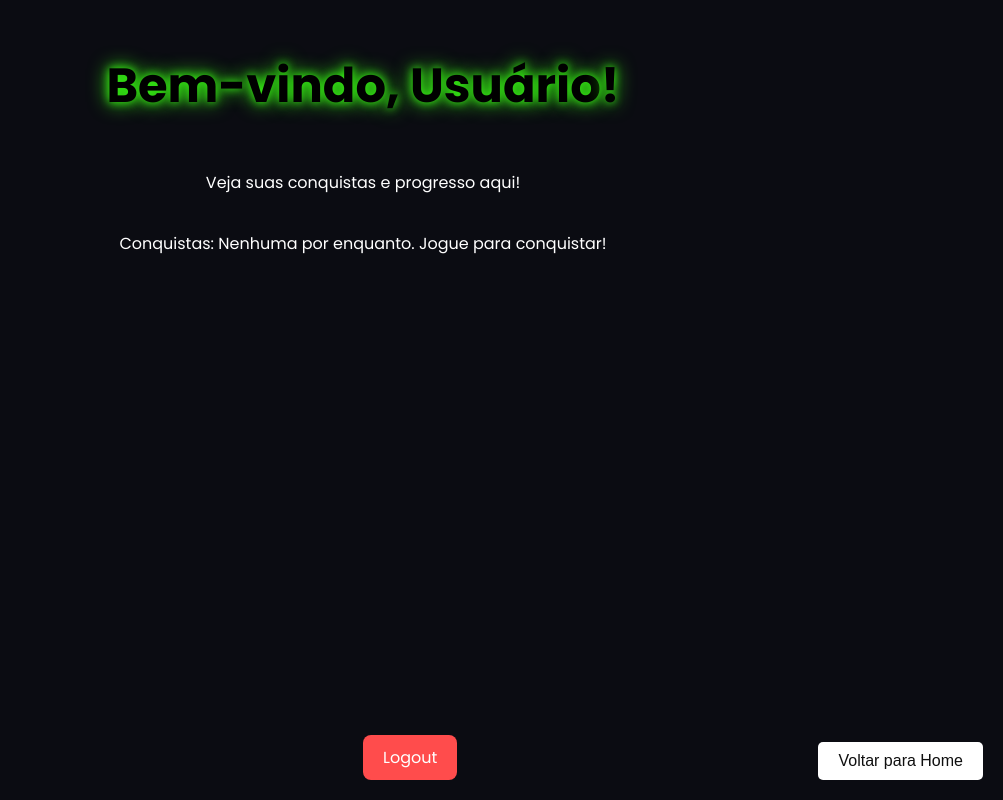
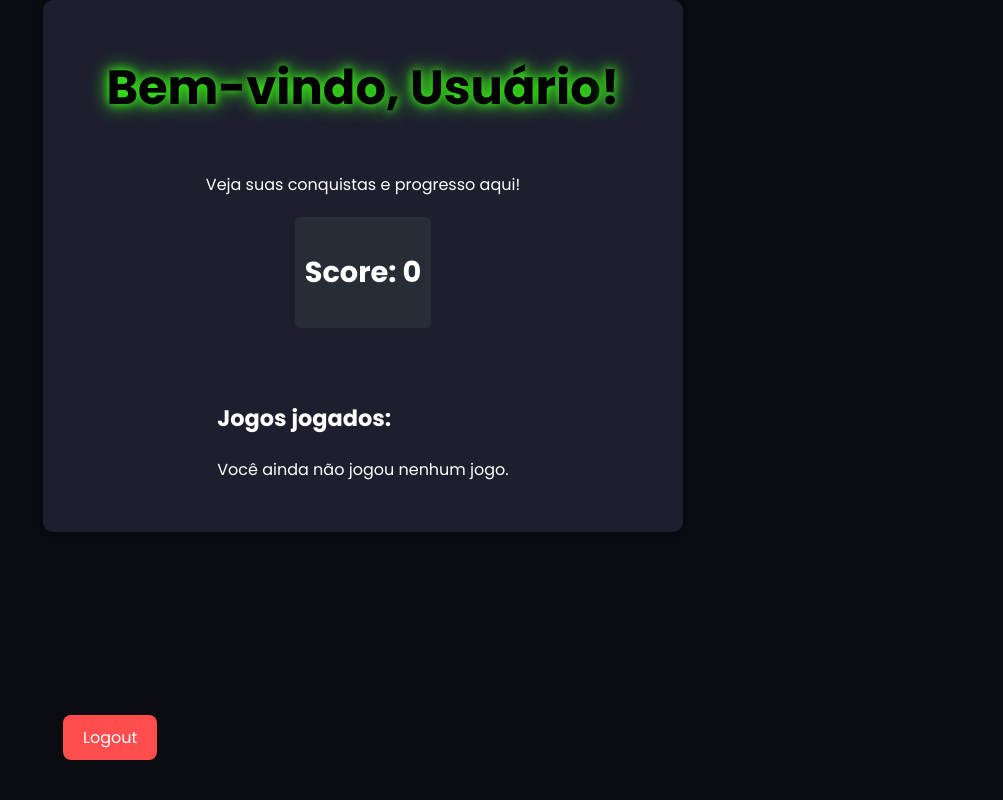
Before and after one commit to pedrolucas201/site-de-jogos, a React (Create React App) app: page /perfil in a window 1280 px wide. Shown: the whole page, without its empty margins (277-1280 px from the left). Built offline with nearby package versions, Linux system fonts and the light colour scheme; no server answers.

Commit message:
feat: register time played at each game

```diff
--- a/src/components/GamePage.tsx
+++ b/src/components/GamePage.tsx
@@ -1,25 +1,67 @@
-import React, { useEffect, useState } from 'react';
-import { useParams } from 'react-router-dom';
-import { Helmet } from 'react-helmet';
-import { games } from '../data/gamesData';
-import BackToHomeButton from './BackToHomeButton';
-import { auth } from '../firebaseConfig';
-import { updateUserScore } from '../services/userService';
+import React, { useEffect, useState } from "react";
+import { useParams } from "react-router-dom";
+import { Helmet } from "react-helmet";
+import { games } from "../data/gamesData";
+import BackToHomeButton from "./BackToHomeButton";
+import { auth, firestore } from "../firebaseConfig";
+import { updateUserScore } from "../services/userService";
+import { doc, onSnapshot, setDoc, getDoc } from "firebase/firestore";
 
 const GamePage: React.FC = () => {
   const { gameId } = useParams<{ gameId: string }>();
-  const game = games.find(g => g.id === gameId);
-
+  const game = games.find((g) => g.id === gameId);
   const [score, setScore] = useState<number>(0);
+  const [playtime, setPlaytime] = useState<number>(0);
 
   useEffect(() => {
-    if (auth.currentUser && game) {
-      // Exemplo de atualização de pontuação
-      const newScore = score + 10;
-      setScore(newScore);
-      updateUserScore(auth.currentUser.uid, newScore);
-    }
-  }, [score, game]);
+    if (!game || !auth.currentUser || !gameId) return;
+
+    const userId = auth.currentUser.uid;
+    const gameRef = doc(firestore, "users", userId, "games", gameId);
+
+    // Função para registrar o tempo de jogo
+    const recordPlaytime = async () => {
+      if (!userId || !gameId) {
+        console.error('User ID ou Game ID é indefinido.');
+        return;
+      }
+
+      try {
+        const docSnapshot = await getDoc(gameRef);
+        const currentTime = docSnapshot.exists() ? docSnapshot.data()?.playtime || 0 : 0;
+
+        console.log("Gravando jogo:", game.title); // Verifique o título do jogo
+
+        await setDoc(gameRef, {
+          name: game.title || "Título desconhecido", // Adicione um valor padrão para evitar problemas
+          playtime: currentTime + 1
+        }, { merge: true });
+      } catch (error) {
+        console.error('Erro ao atualizar o tempo de jogo:', error);
+      }
+    };
+
+    // Atualiza o tempo de jogo a cada minuto
+    const interval = setInterval(() => {
+      recordPlaytime();
+      setScore((prevScore) => {
+        const newScore = prevScore + 10;
+        updateUserScore(userId, newScore);
+        return newScore;
+      });
+    }, 60000);
+
+    const unsubscribe = onSnapshot(gameRef, (doc) => {
+      if (doc.exists()) {
+        setPlaytime(doc.data()?.playtime || 0);
+      }
+    });
+
+    return () => {
+      clearInterval(interval);
+      unsubscribe();
+    };
+  }, [game, gameId]);
 
   if (!game) {
     return <div>Jogo não encontrado</div>;
@@ -40,6 +82,8 @@ const GamePage: React.FC = () => {
         title={`Jogo: ${game.title}`}
       ></iframe>
       <BackToHomeButton />
+      <div>Tempo jogado: {playtime} minutos</div>
+      <div>Pontuação atual: {score}</div>
     </div>
   );
 };
--- a/src/components/Login.tsx
+++ b/src/components/Login.tsx
@@ -11,7 +11,24 @@ const Login: React.FC = () => {
   const [success, setSuccess] = useState<boolean>(false);
   const navigate = useNavigate();
 
+  const isEmailValid = (email: string) => {
+    const emailRegex = /^[^\s@]+@[^\s@]+\.[^\s@]+$/;
+    return emailRegex.test(email);
+  };
+
   const handleLogin = async () => {
+    // Verifica se o e-mail é válido
+    if (!isEmailValid(email)) {
+      setError('O e-mail fornecido não é válido.');
+      return;
+    }
+
+    // Verifica se a senha não está vazia
+    if (password.trim() === '') {
+      setError('A senha não pode estar vazia.');
+      return;
+    }
+
     try {
       const userCredential: UserCredential = await signInWithEmailAndPassword(auth, email, password);
       console.log('Logged in user:', userCredential.user);
--- a/src/components/Perfil.tsx
+++ b/src/components/Perfil.tsx
@@ -1,43 +1,68 @@
 import React, { useEffect, useState } from 'react';
-import { auth } from '../firebaseConfig'; // Importa o auth do Firebase
-import { useNavigate } from 'react-router-dom';
-import { signOut, onAuthStateChanged } from 'firebase/auth';
-import '../styles/styles.css'; // Adicionando um arquivo de estilo separado
-import BackToHomeButton from './BackToHomeButton';
+import { auth, firestore } from '../firebaseConfig';
+import { collection, doc, getDoc, getDocs } from 'firebase/firestore';
+import '../styles/styles.css'; // Certifique-se de ter o CSS importado
 
 const Perfil: React.FC = () => {
-  const navigate = useNavigate();
-  const [displayName, setDisplayName] = useState<string | null>(null); // Para o nome do usuário
+  const [score, setScore] = useState<number>(0);
+  const [gamesPlayed, setGamesPlayed] = useState<any[]>([]);
 
-  // Obtém o nome de usuário do Firebase
   useEffect(() => {
-    const unsubscribe = onAuthStateChanged(auth, (user) => {
-      if (user) {
-        setDisplayName(user.displayName);
+    const fetchUserData = async () => {
+      const userId = auth.currentUser?.uid;
+      if (!userId) return;
+
+      // Buscar dados do usuário
+      const userRef = doc(firestore, 'users', userId);
+      const userDoc = await getDoc(userRef);
+      if (userDoc.exists()) {
+        const data = userDoc.data();
+        setScore(data.score || 0);
       }
-    });
-    return () => unsubscribe();
+
+      // Buscar jogos jogados
+      const gamesRef = collection(firestore, 'users', userId, 'games');
+      const gamesSnapshot = await getDocs(gamesRef);
+      const gamesArray = gamesSnapshot.docs.map((doc) => ({
+        id: doc.id,
+        ...doc.data(),
+      }));
+
+      setGamesPlayed(gamesArray);
+    };
+
+    fetchUserData();
   }, []);
-
-  // Função para deslogar o usuário
-  const handleLogout = async () => {
-    await signOut(auth);
-    navigate('/'); // Redireciona para a home após o logout
-  };
 
   return (
     <div className="profile-page">
       <div className="profile-header">
-        <h1>Bem-vindo, {displayName || 'Usuário'}!</h1>
+        <h1>Bem-vindo, {auth.currentUser?.displayName || 'Usuário'}!</h1>
       </div>
       <div className="profile-content">
         <p>Veja suas conquistas e progresso aqui!</p>
-        <p>Conquistas: Nenhuma por enquanto. Jogue para conquistar!</p>
+        <div className="score-section">
+          <h2>Score: {score}</h2>
+        </div>
+        <div className="games-played">
+          <h3>Jogos jogados:</h3>
+          {gamesPlayed.length > 0 ? (
+            <ul>
+              {gamesPlayed.map((game) => (
+                <li key={game.id} className="game-item">
+                  <strong>Nome:</strong> {game.name || "Nome não disponível"}<br />
+                  <strong>Tempo jogado:</strong> {game.playtime} minutos
+                </li>
+              ))}
+            </ul>
+          ) : (
+            <p>Você ainda não jogou nenhum jogo.</p>
+          )}
+        </div>
       </div>
-      <button onClick={handleLogout} className="logout-button">
+      <button onClick={() => auth.signOut()} className="logout-button">
         Logout
       </button>
-      <BackToHomeButton />
     </div>
   );
 };
--- a/src/components/Registro.tsx
+++ b/src/components/Registro.tsx
@@ -1,6 +1,7 @@
 import React, { useState } from 'react';
-import { auth } from '../firebaseConfig';
+import { auth, firestore } from '../firebaseConfig';
 import { createUserWithEmailAndPassword, updateProfile } from 'firebase/auth';
+import { setDoc, doc, getDoc } from 'firebase/firestore';
 import { useNavigate } from 'react-router-dom';
 import '../styles/styles.css';
 
@@ -12,19 +13,59 @@ const Registro: React.FC = () => {
   const [success, setSuccess] = useState<boolean>(false);
   const navigate = useNavigate();
 
+  const isUsernameTaken = async (username: string) => {
+    const usersRef = doc(firestore, 'users', username);
+    const userDoc = await getDoc(usersRef);
+    return userDoc.exists();
+  };
+
+  const isEmailValid = (email: string) => {
+    const emailRegex = /^[^\s@]+@[^\s@]+\.[^\s@]+$/;
+    return emailRegex.test(email);
+  };
+
   const handleRegister = async (e: React.FormEvent) => {
     e.preventDefault();
+
+    // Verifica o nome de usuário
+    if (!username.trim()) {
+      setError('O nome de usuário não pode ser vazio.');
+      return;
+    }
+
+    if (await isUsernameTaken(username)) {
+      setError('Esse nome de usuário já está em uso.');
+      return;
+    }
+
+    // Verifica o e-mail
+    if (!isEmailValid(email)) {
+      setError('O e-mail fornecido não é válido.');
+      return;
+    }
+
+    // Verifica a senha
+    if (password.length < 6) {
+      setError('A senha deve ter pelo menos 6 caracteres.');
+      return;
+    }
+
     try {
       const userCredential = await createUserWithEmailAndPassword(auth, email, password);
       const user = userCredential.user;
 
-      if (auth.currentUser) {
-        await updateProfile(auth.currentUser, { displayName: username });
-      }
+      // Cria um documento para o usuário no Firestore
+      const userRef = doc(firestore, 'users', user.uid);
+      await setDoc(userRef, {
+        displayName: username,
+        games: [] // Inicia com um array vazio para armazenar jogos jogados
+      });
+
+      // Atualiza o perfil do usuário
+      await updateProfile(user, { displayName: username });
 
       setSuccess(true);
       setError(null);
-
       navigate('/'); // Redireciona para a home após o registro
     } catch (err: any) {
       setError(err.message);
--- a/src/firebaseConfig.ts
+++ b/src/firebaseConfig.ts
@@ -2,7 +2,6 @@ import { initializeApp } from 'firebase/app';
 import { getAnalytics } from "firebase/analytics";
 import { getAuth } from 'firebase/auth';
 import { getFirestore } from 'firebase/firestore';
-
 
 const firebaseConfig = {
   apiKey: "AIzaSyDfeL4KAxexFMKQ4szoW15RQ_Bfg5WHolE",
@@ -17,5 +16,5 @@ const firebaseConfig = {
 const app = initializeApp(firebaseConfig);
 
 export const auth = getAuth(app);
-export const firestore = getFirestore(app);
+export const firestore = getFirestore(app); // Renomeei de 'firestore' para 'db' se preferir
 const analytics = getAnalytics(app);
--- a/src/styles/styles.css
+++ b/src/styles/styles.css
@@ -472,37 +472,53 @@ a:hover {
 }
 
 /* Estilos para o container de perfil */
-.profile-container {
-  position: fixed;
-  top: 10px;
-  left: 10px;
-  z-index: 1000;
-  display: flex;
-  gap: 10px;
-  align-items: center;
-  justify-content: center;
-  padding: 10px;
-  border-radius: 8px;
-  background-color: #111;
-  box-shadow: 0 4px 8px rgba(0, 255, 255, 0.3);
-  transition: box-shadow 0.3s ease;
-  font-family: Poppins, sans-serif;
-  cursor: pointer;
+.profile-page {
+  padding: 20px;
+  background-color: #1e1e2f;
+  color: #ffffff;
+  border-radius: 10px;
+  max-width: 600px;
+  margin: auto;
+  box-shadow: 0 0 10px rgba(0, 0, 0, 0.5);
 }
 
-.profile-icon {
-  font-size: 2.5rem;
-  color: #fff;
-  cursor: pointer;
-  transition: color 0.3s ease;
+.profile-header {
+  text-align: center;
 }
 
-.profile-page {
-  text-align: center;
-  margin-top: 50px;
-  color: #fff;
-  font-family: Poppins, sans-serif;
+.score-section {
+  background-color: #282c34;
+  padding: 10px;
+  border-radius: 5px;
+  margin-bottom: 20px;
 }
+
+.games-played {
+  margin-top: 20px;
+}
+
+.game-item {
+  background-color: #2e2e3a;
+  border-radius: 5px;
+  padding: 10px;
+  margin: 10px 0;
+}
+
+.logout-button {
+  background-color: #d9534f;
+  color: white;
+  padding: 10px 15px;
+  border: none;
+  border-radius: 5px;
+  cursor: pointer;
+  display: block;
+  margin: 20px auto;
+}
+
+.logout-button:hover {
+  background-color: #c9302c;
+}
+
 
 /* Estilos para o container de informações do usuário */
 
```
